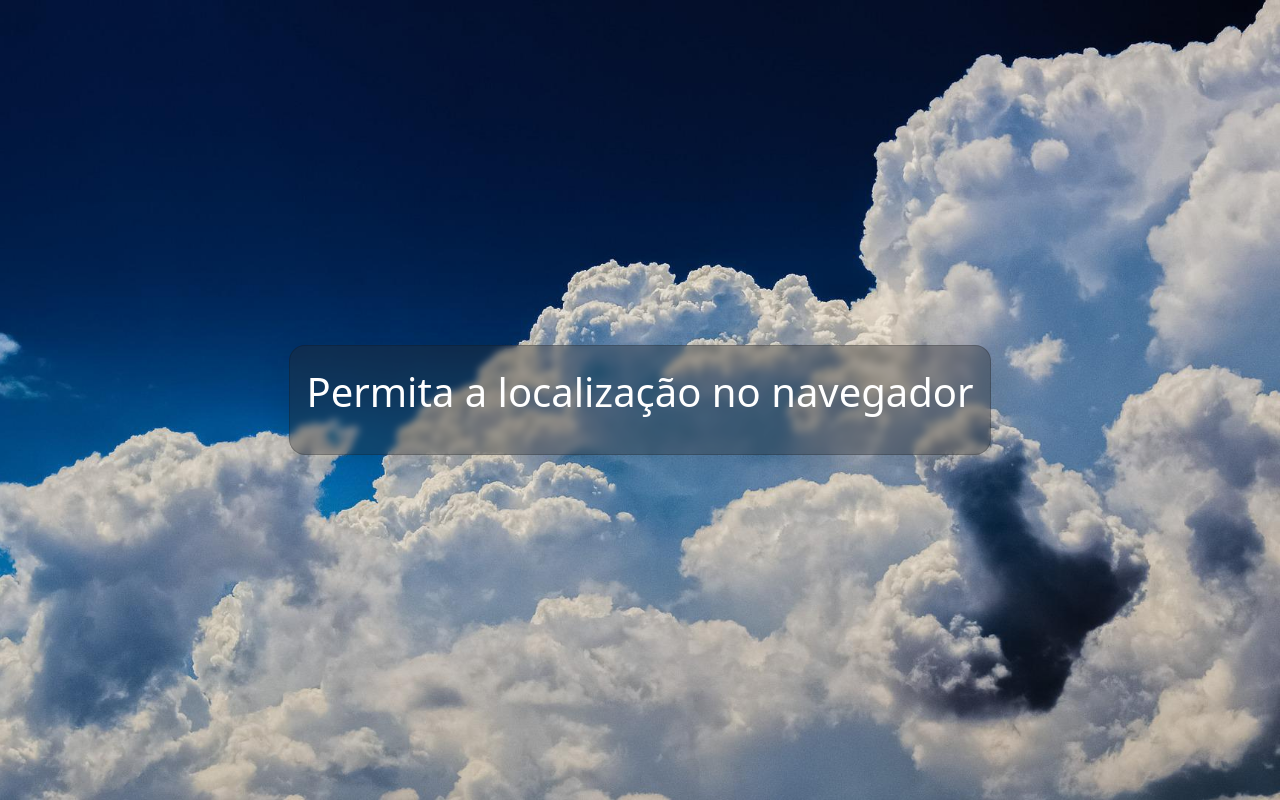
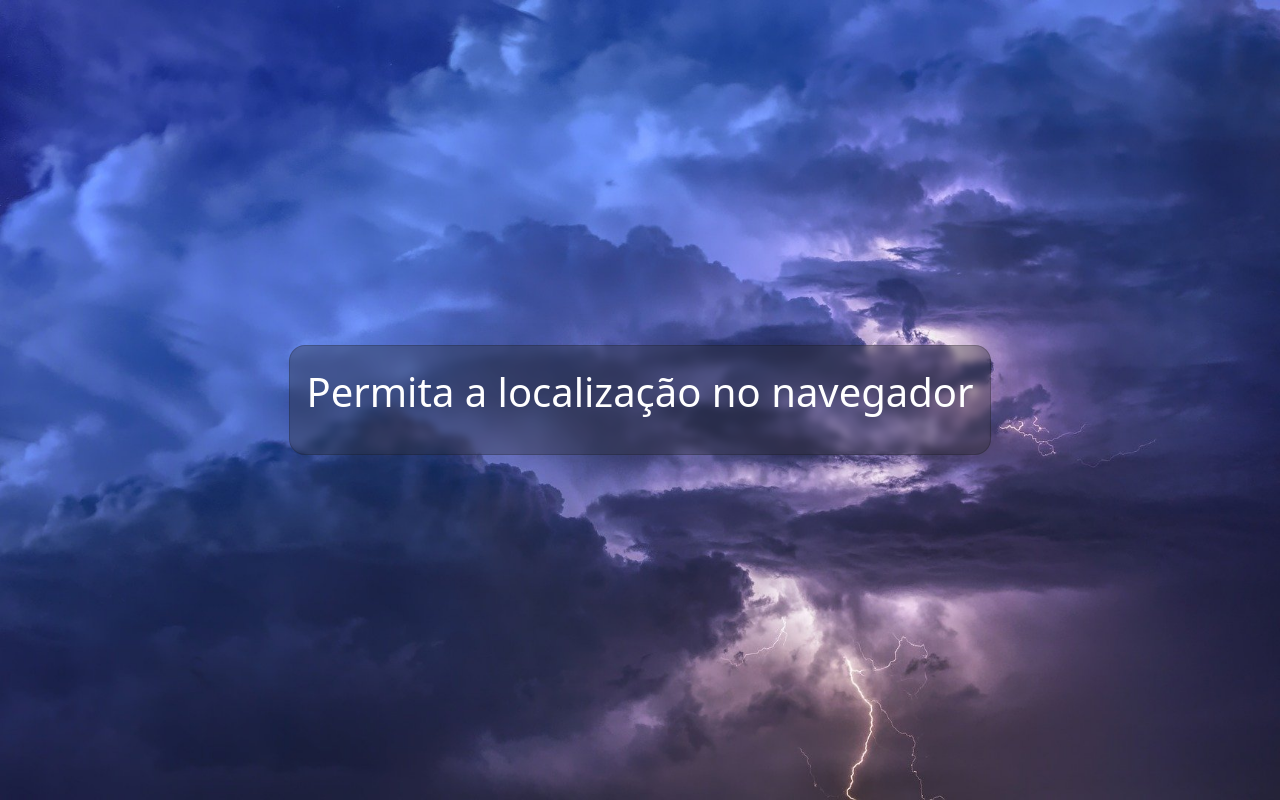
Before and after one commit to AdrielSantana/Clima-local, a React (Create React App) app in the folder weather-location/: page / in a window 1280 px wide. Built offline with nearby package versions, Linux system fonts and the light colour scheme; no server answers.

Commit message:
mudança do pre background de acordo com a hora

```diff
--- a/weather-location/src/App.js
+++ b/weather-location/src/App.js
@@ -50,6 +50,17 @@ function App() {
     return background
   }
 
+  const preBackgroud = (hour) => {
+    let nightBoolean = (hour < 5 || hour > 18)
+    let background = 'atmosfera'
+
+    if (nightBoolean) {
+      return 'noite/' + background
+    } else {
+      return 'dia/' + background
+    }
+  }
+
   const whichBackground = (hour, actualWeather) => {
     let nightBoolean = (hour < 5 || hour > 18)
 
@@ -78,7 +89,7 @@ function App() {
     let text = 'Permita a localização no navegador'
     return (
       <Fragment>
-        <Container fluid className='d-flex  background' style={{ backgroundImage: `url(/Clima-local/assets/background_images/${whichTime()}.jpg)` }}>
+        <Container fluid className='d-flex  background' style={{ backgroundImage: `url(/Clima-local/assets/background_images/${preBackgroud(hour)}.jpg)` }}>
           <PreCard
             text={text}
           />
@@ -88,7 +99,7 @@ function App() {
   } else if (!weather) {
     return (
       <Fragment>
-        <Container fluid className='d-flex justify-content-center  background' style={{ backgroundImage: `url(/Clima-local/assets/background_images/${whichTime()}.jpg)` }}>
+        <Container fluid className='d-flex justify-content-center  background' style={{ backgroundImage: `url(/Clima-local/assets/background_images/${preBackgroud(hour)}.jpg)` }}>
           <div class="loading lds-ellipsis"><div></div><div></div><div></div><div></div></div>
         </Container>
       </Fragment>
```
Also changed, not shown: weather-location/public/assets/background_images/atmosfera.jpg (deleted).
